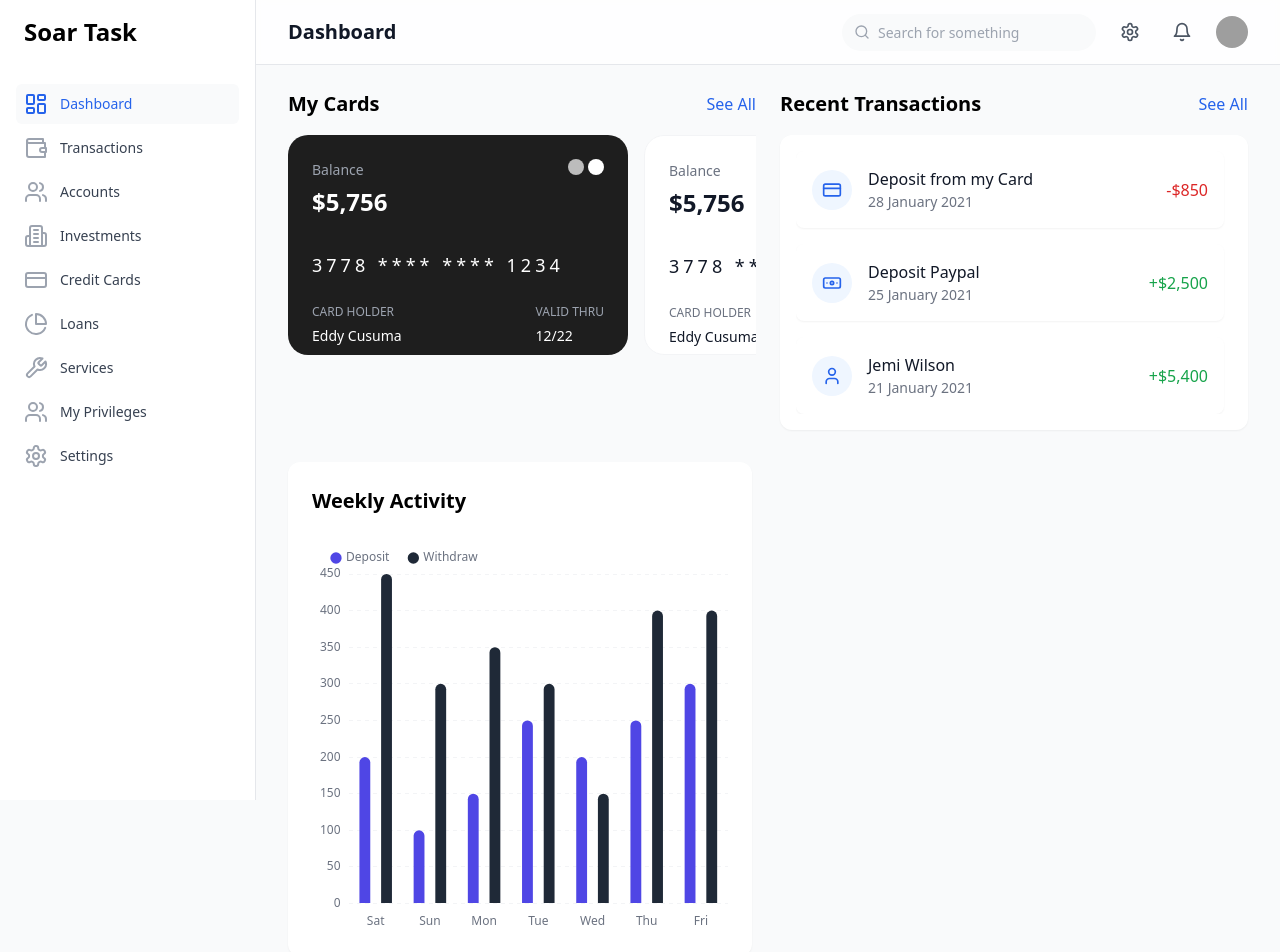
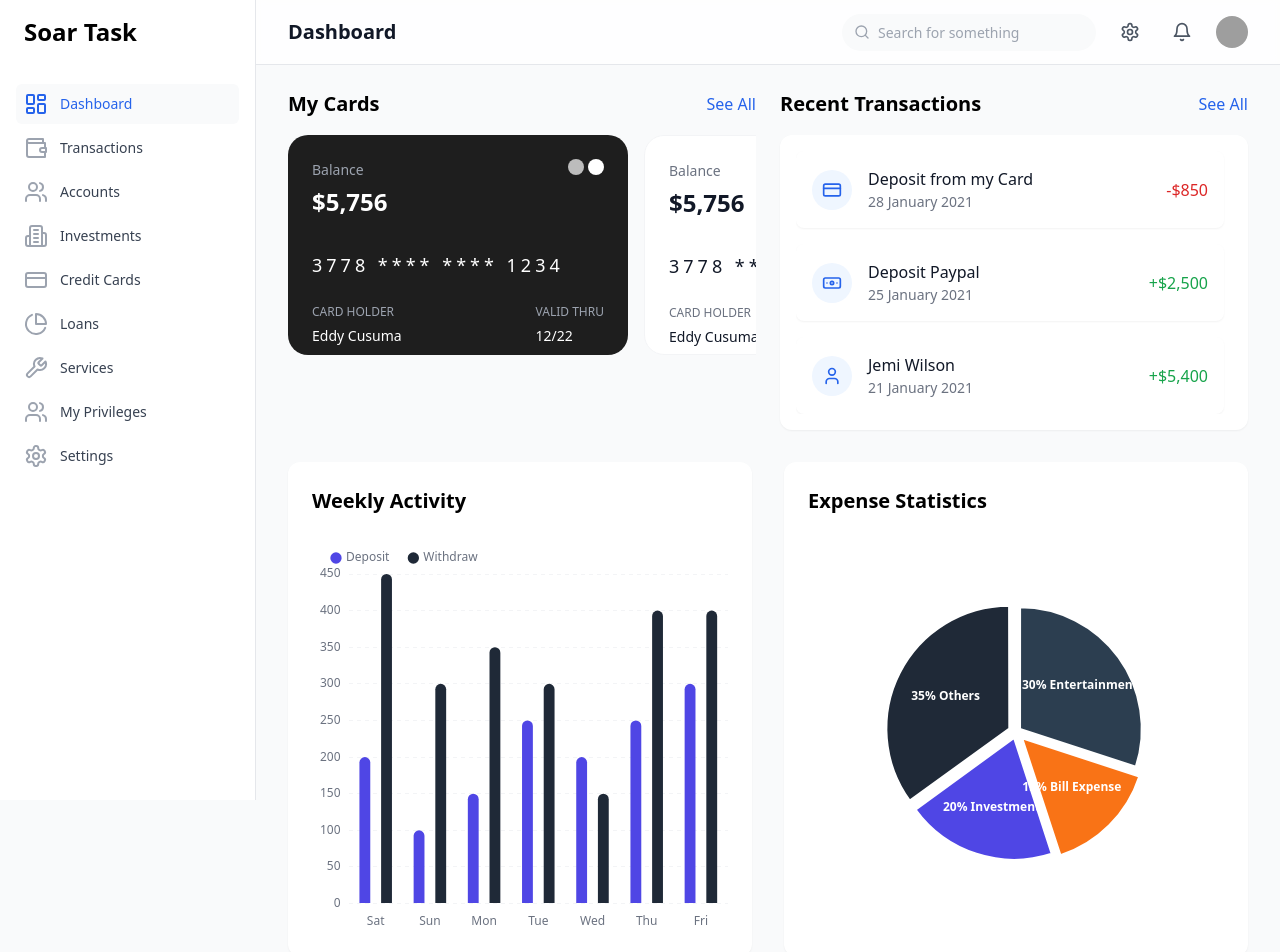
Before and after one commit to mariana-k/dashboard-app, a React (Vite) app: page / in a window 1280 px wide. Shown: the top 952 px of the page. Built offline with nearby package versions, Linux system fonts and the light colour scheme; grey boxes are pictures that could not be loaded.

Commit message:
[ST-10] expense statistics section

```diff
--- a/src/pages/dashboard.tsx
+++ b/src/pages/dashboard.tsx
@@ -15,11 +15,11 @@ import {
   Legend,
   Filler,
 } from 'chart.js';
-import { Bar } from 'react-chartjs-2';
+import { Bar, Pie } from 'react-chartjs-2';
 import { Card } from '../components/card';
 import { TransactionList } from '../components/transaction-list';
 import { fetchCards, fetchTransactions } from '../lib/api';
-import { chartColors, barChartOptions } from '../lib/chart-theme';
+import { chartColors, barChartOptions, pieChartOptions } from '../lib/chart-theme';
 
 ChartJS.register(
   CategoryScale,
@@ -41,6 +41,7 @@ export function Dashboard() {
   const [startX, setStartX] = useState(0);
   const [scrollLeft, setScrollLeft] = useState(0);
   const cardsContainerRef = useRef<HTMLDivElement>(null);
+  const pieChartRef = useRef<ChartJS<'pie'> | null>(null);
 
   const { data: cards } = useQuery({
     queryKey: ['cards'],
@@ -95,7 +96,23 @@ export function Dashboard() {
     categoryPercentage: 0.8,
     barPercentage: 0.5,
   };
-
+  const expenseData = {
+    labels: ['Entertainment', 'Bill Expense', 'Investment', 'Others'],
+    datasets: [
+      {
+        data: [30, 15, 20, 35],
+        backgroundColor: [
+          chartColors.pie.entertainment,
+          chartColors.pie.billExpense,
+          chartColors.pie.investment,
+          chartColors.pie.others,
+        ],
+        borderColor: '#ffffff',
+        borderWidth: 2,
+        offset: [20, 35, 25, 30],
+      },
+    ],
+  };
 
   return (
     <div className="space-y-6 md:space-y-8">
@@ -145,14 +162,56 @@ export function Dashboard() {
           </div>
         </div>
       </div>
-      {/* Weekly Activity Section */}
+
       <div className="grid grid-cols-1 md:grid-cols-2 gap-4 md:gap-8">
+        {/* Weekly Activity Section */}
         <div className="bg-white p-4 md:p-6 rounded-xl shadow-sm">
           <h2 className="text-lg md:text-xl font-semibold mb-4">Weekly Activity</h2>
           <div className="h-[300px] md:h-[400px]">
             <Bar data={weeklyActivityData} options={customBarChartOptions} />
           </div>
         </div>
+        {/* Expense Statistics Section */}
+        <div className="bg-white p-4 md:p-6 rounded-xl shadow-sm">
+          <h2 className="text-lg md:text-xl font-semibold mb-4">Expense Statistics</h2>
+          <div className="relative h-[300px] md:h-[400px] flex items-center justify-center">
+            <div className="w-full max-w-[280px] aspect-square">
+              <Pie
+                ref={pieChartRef}
+                data={expenseData}
+                options={pieChartOptions}
+                plugins={[{
+                  id: 'customLabels',
+                  afterDraw: (chart) => {
+                    const { ctx, data } = chart;
+                    ctx.save();
+                    const total = data.datasets[0].data.reduce((sum: number, value: number) => sum + value, 0);
+                    let currentAngle = -0.5 * Math.PI;
+
+                    data.datasets[0].data.forEach((value: number, index: number) => {
+                      const sliceAngle = (value / total) * 2 * Math.PI;
+                      const middleAngle = currentAngle + sliceAngle / 2;
+                      const radius = (chart.getDatasetMeta(0).data[0] as any).outerRadius * 0.65;
+
+                      const x = chart.getDatasetMeta(0).data[0].x + Math.cos(middleAngle) * radius;
+                      const y = chart.getDatasetMeta(0).data[0].y + Math.sin(middleAngle) * radius;
+
+                      ctx.font = '600 12px system-ui';
+                      ctx.fillStyle = '#fff';
+                      ctx.textAlign = 'center';
+                      ctx.textBaseline = 'middle';
+                      const label = `${value}% ${data.labels[index]}`;
+                      ctx.fillText(label, x, y);
+
+                      currentAngle += sliceAngle;
+                    });
+                    ctx.restore();
+                  }
+                }]}
+              />
+            </div>
+          </div>
+        </div>
       </div>
     </div>
   );
```
